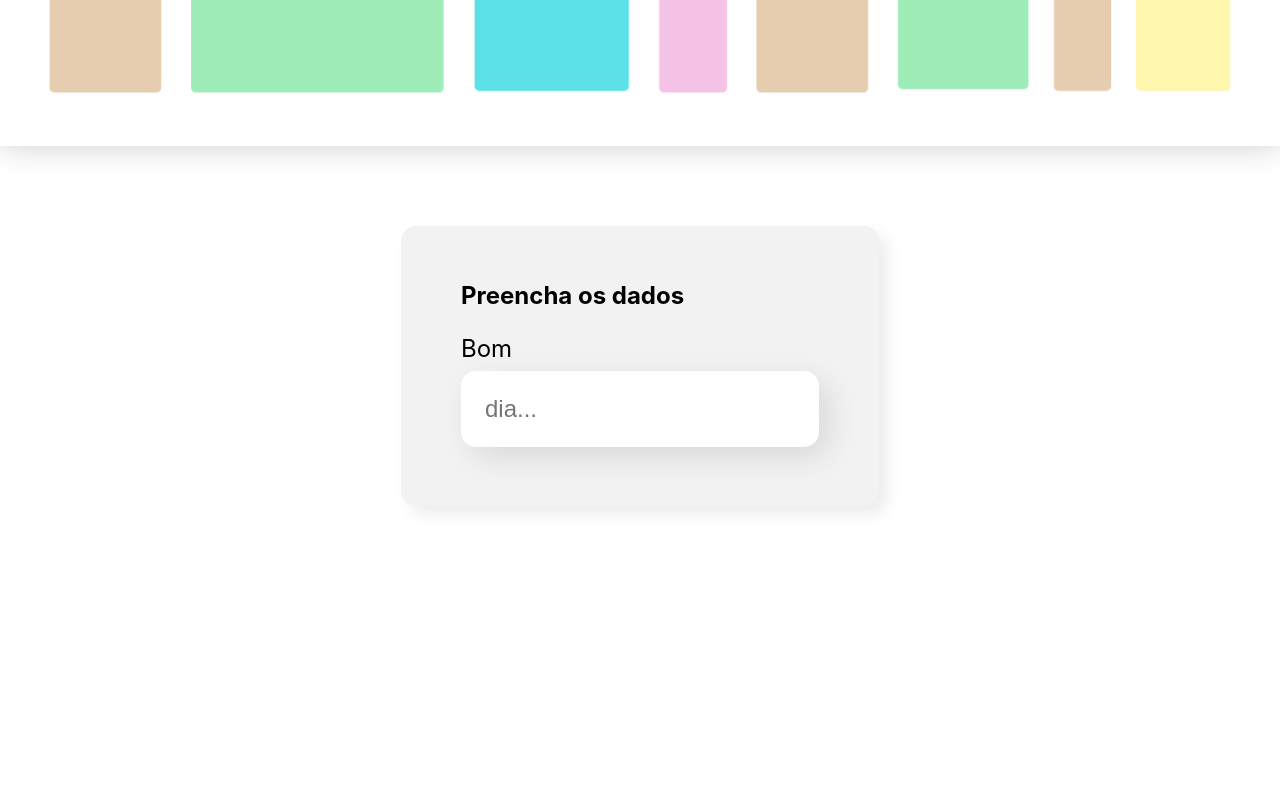
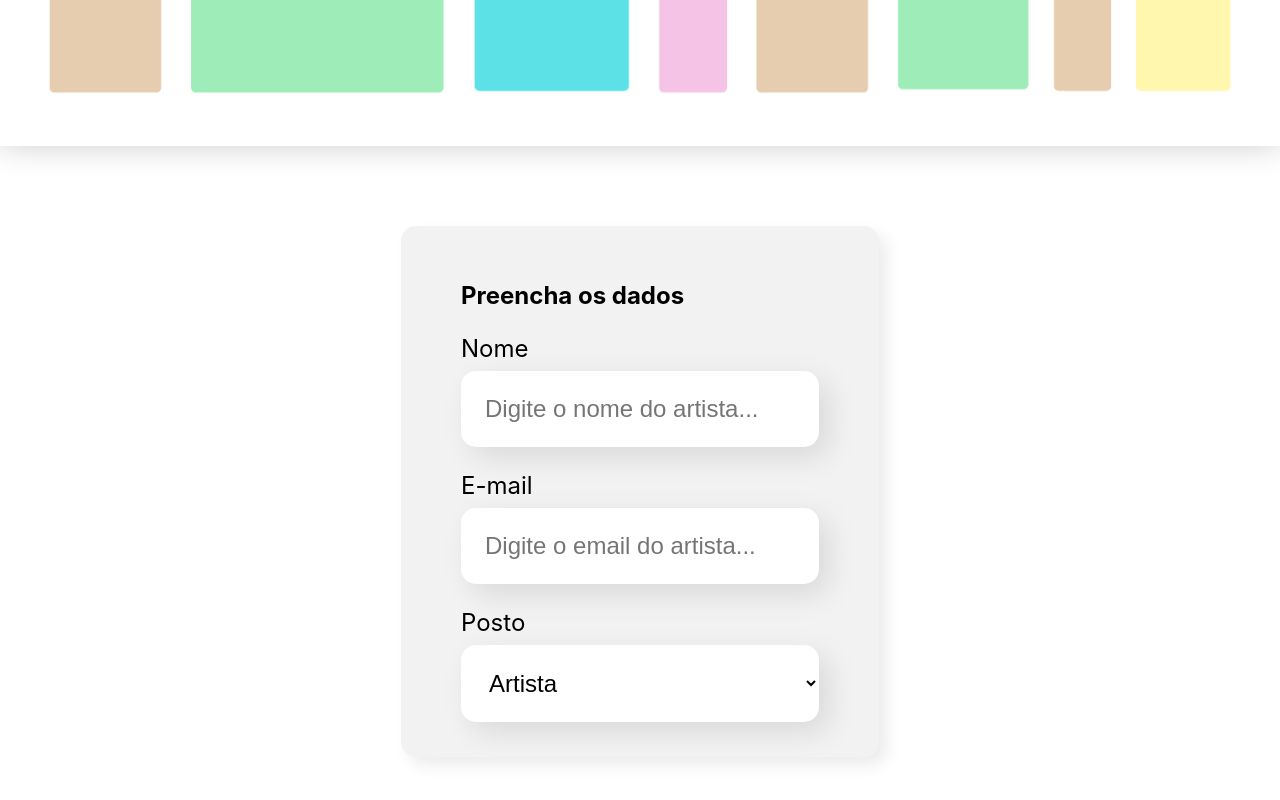
Before and after one commit to NandoLu/Poesia-em-Tirinhas, a React (Create React App) app: page / in a window 1280 px wide. Shown: the part 352-1152 px from the top of the page. Before the commit the page ends 938 px from the top, so only its background shows below. Built offline with nearby package versions, Linux system fonts and the light colour scheme.

Commit message:
Adicionando campo de Role

```diff
--- /dev/null
+++ b/src/components/CharacterField/CharacterField.css
@@ -0,0 +1,19 @@
+.character-field{
+    margin: 0;
+}
+.character-field label{
+    display: block;
+    margin-bottom: 8px;
+    font-size: 24px;
+}
+
+.character-field select{
+    background-color: #fff;
+    box-shadow: 10px 10px 30px rgba(0,0,0,0.1);
+    width: 100%;
+    border: none;
+    font-size: 24px;
+    padding: 24px;
+    border-radius: 15px;
+    box-sizing: border-box;
+}
--- /dev/null
+++ b/src/components/CharacterField/index.js
@@ -0,0 +1,15 @@
+import './CharacterField.css'
+
+const CharacterField = (props) => {
+    console.log(props.CharacterField)
+    return (
+        <div className='character-field'>
+            <label>{props.label}</label>
+            <select required={props.required}>
+                <option>Artista</option>
+                <option>Orientador</option>
+            </select>
+        </div>
+    )
+}
+export default CharacterField
--- a/src/components/Form/index.js
+++ b/src/components/Form/index.js
@@ -1,3 +1,4 @@
+import CharacterField from '../CharacterField';
 import TextInput from '../TextInput';
 import './Form.css'
 
@@ -6,7 +7,9 @@ const Form = () => {
         <section className='form'>
             <form>
                 <h2>Preencha os dados</h2>
-                <TextInput label="Bom" placeholder="dia"/>
+                <TextInput label="Nome" placeholder="Digite o nome do artista"/>
+                <TextInput label="E-mail" placeholder="Digite o email do artista"/>
+                <CharacterField label="Posto"/>
             </form>
 
         </section>
```
